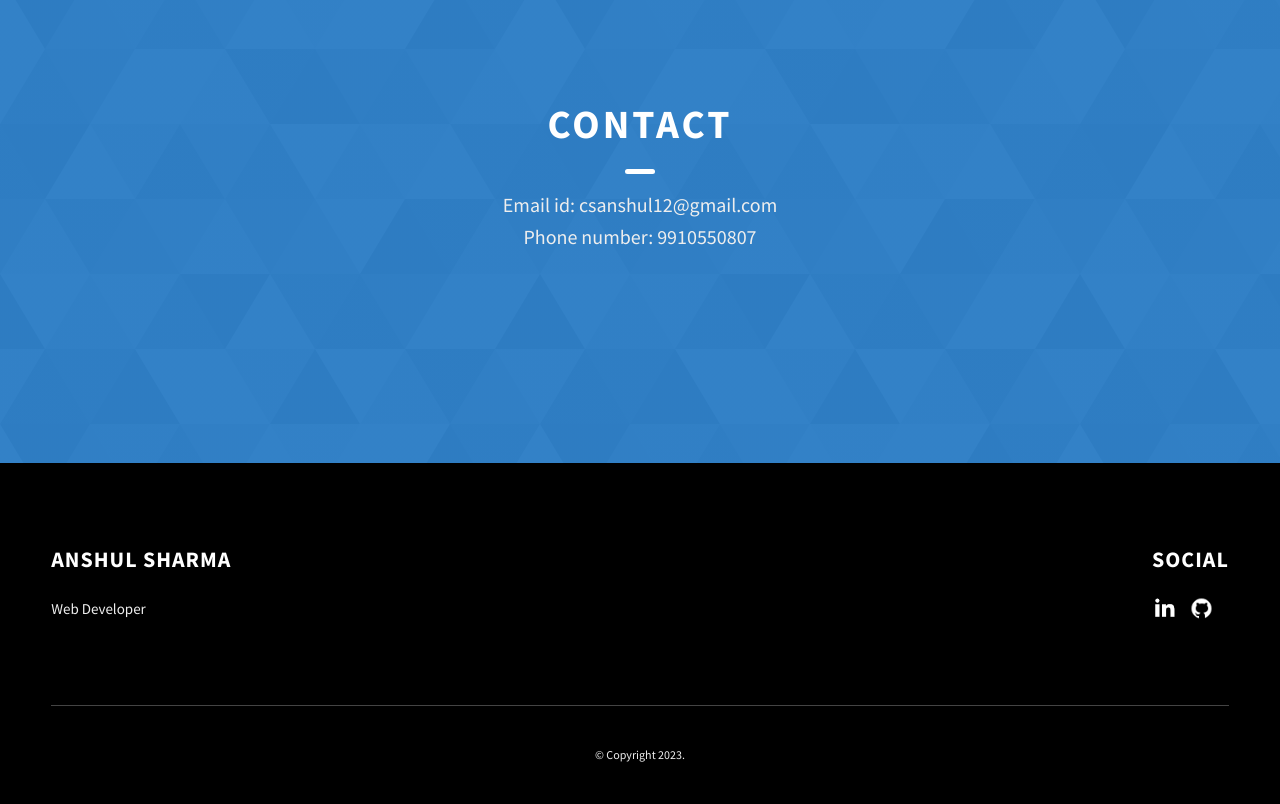
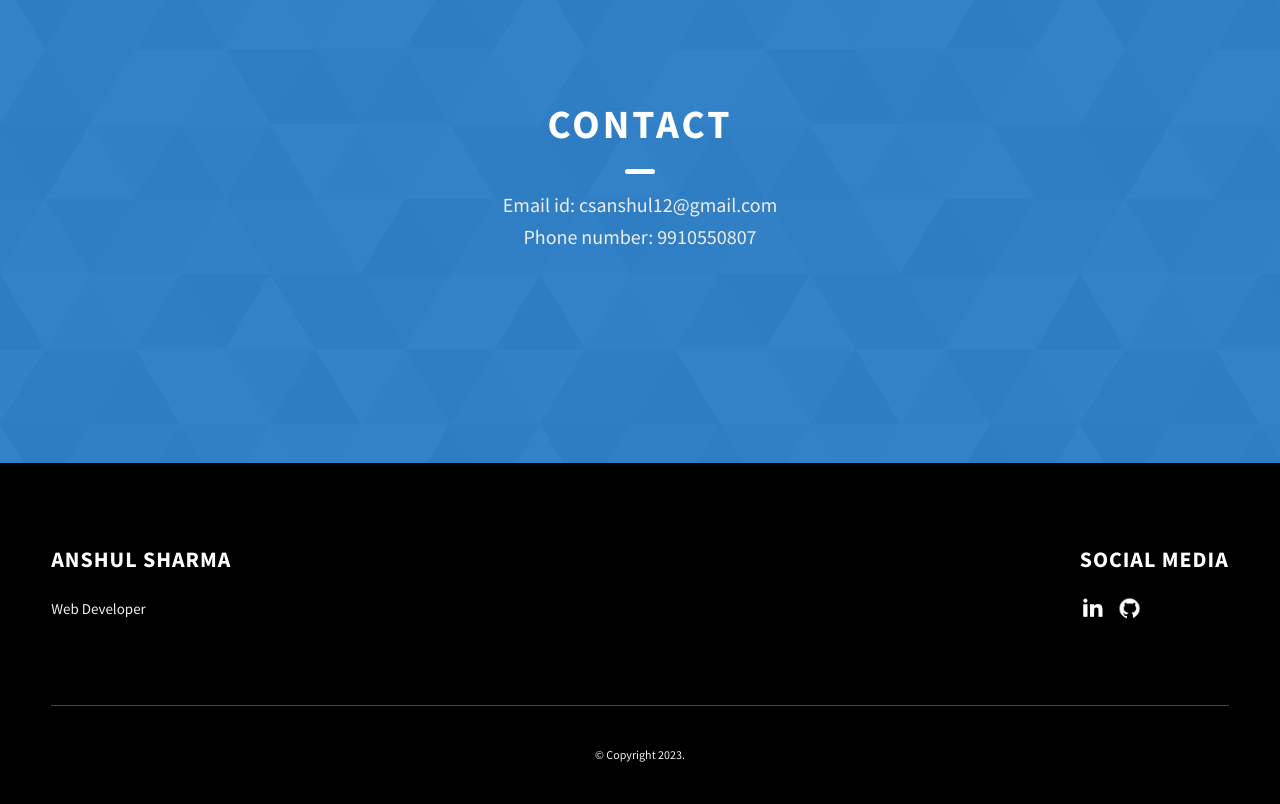
Before and after one commit to Ansh2911/my_portfolio, a plain HTML site: page index.html in a window 1280 px wide. Shown: the part 3743-4547 px from the top of the page. Drawn offline with Linux system fonts and the light colour scheme.

Commit message:
Update index.html

```diff
--- a/index.html
+++ b/index.html
@@ -265,7 +265,7 @@
       <div class="main-footer__upper">
         <div class="main-footer__row main-footer__row-1">
           <h2 class="heading heading-sm main-footer__heading-sm">
-            <span>Social</span>
+            <span>Social Media</span>
           </h2>
           <div class="main-footer__social-cont">
             <a target="_blank" rel="noreferrer" href="https://www.linkedin.com/in/anshul-s-694995195">
```
